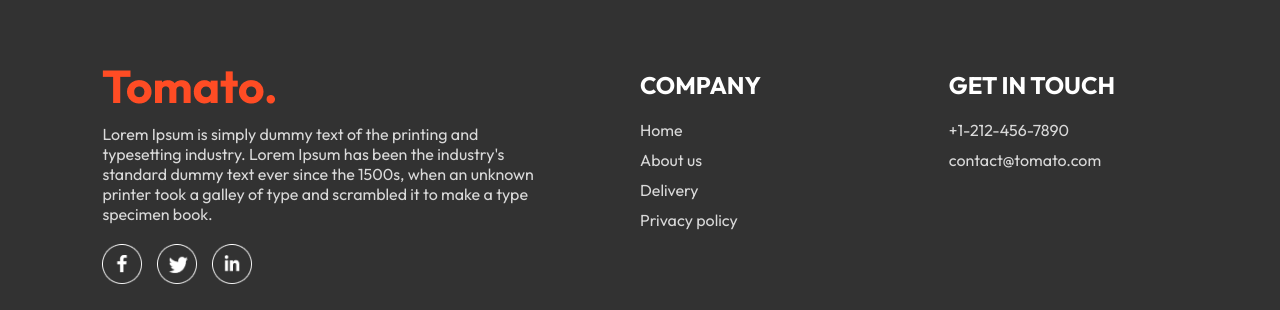
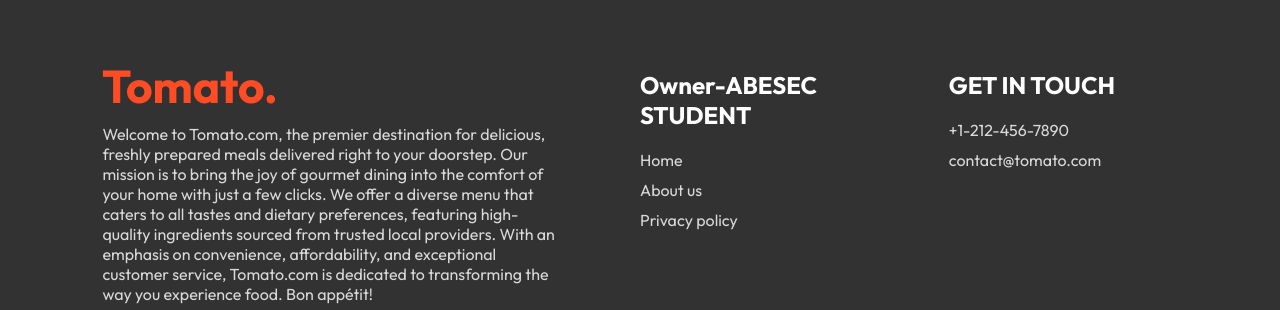
Before and after one commit to ABC11xyz/FOOD, a React (Vite) app in the folder Frontend/: page /verify in a window 1280 px wide. Shown: the part 490-800 px from the top of the page. Built offline with nearby package versions, Linux system fonts and the light colour scheme; no server answers.

Commit message:
Update Footer.jsx

```diff
--- a/Frontend/src/components/Footer/Footer.jsx
+++ b/Frontend/src/components/Footer/Footer.jsx
@@ -8,7 +8,7 @@ const Footer = () => {
       <div className="footer-content">
         <div className="footer-content-left">
             <img src={assets.logo} alt="" />
-            <p>Lorem Ipsum is simply dummy text of the printing and typesetting industry. Lorem Ipsum has been the industry's standard dummy text ever since the 1500s, when an unknown printer took a galley of type and scrambled it to make a type specimen book.</p>
+            <p>Welcome to Tomato.com, the premier destination for delicious, freshly prepared meals delivered right to your doorstep. Our mission is to bring the joy of gourmet dining into the comfort of your home with just a few clicks. We offer a diverse menu that caters to all tastes and dietary preferences, featuring high-quality ingredients sourced from trusted local providers. With an emphasis on convenience, affordability, and exceptional customer service, Tomato.com is dedicated to transforming the way you experience food. Bon appétit!</p>
             <div className="footer-social-icons">
                 <img src={assets.facebook_icon} alt="" />
                 <img src={assets.twitter_icon} alt="" />
@@ -16,12 +16,12 @@ const Footer = () => {
             </div>
         </div>
         <div className="footer-content-center">
-            <h2>COMPANY</h2>
+            <h2>Owner-ABESEC STUDENT</h2>
             <ul>
                 <li>Home</li>
                 <li>About us</li>
-                <li>Delivery</li>
                 <li>Privacy policy</li>
+
             </ul>
         </div>
         <div className="footer-content-right">
```
